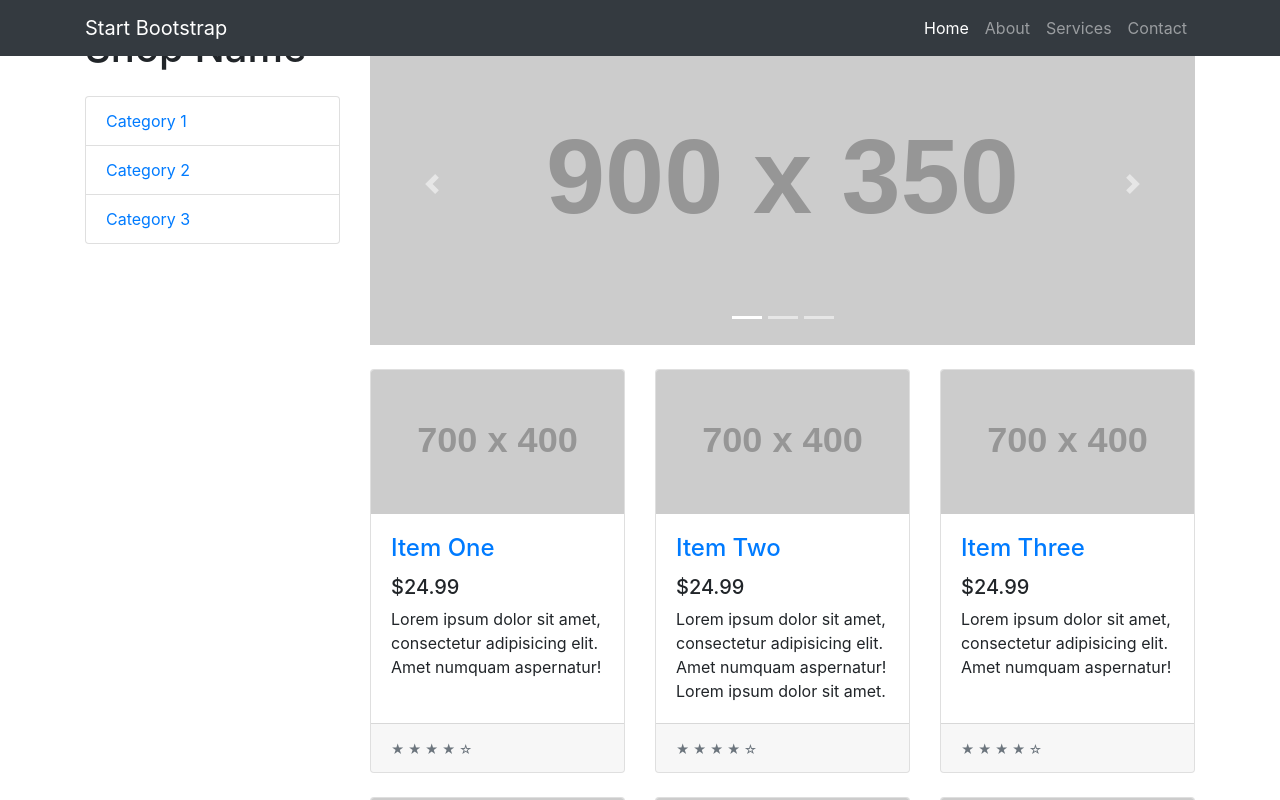
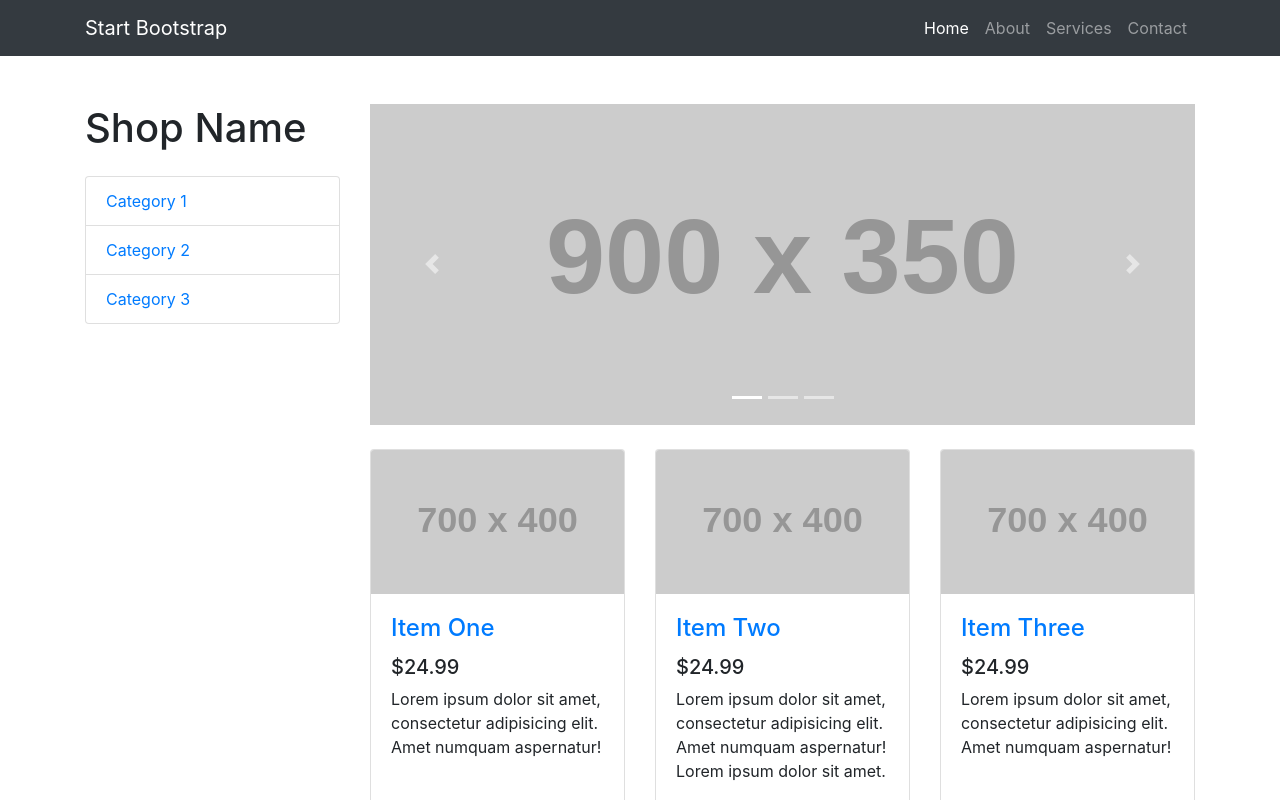
Before and after one commit to BuffaloRob/movie-app, a Next.js app: page / in a window 1280 px wide. Shown: the top 800 px of the page. Built offline with nearby package versions, Linux system fonts and the light colour scheme.

Commit message:
added inline styling

```diff
--- a/pages/index.js
+++ b/pages/index.js
@@ -17,7 +17,7 @@ const Home = () => (
     </Head>
 
     <Navbar />
-
+    <div className="home-page">
       <div className="container">
         <div className="row">
           <div className="col-lg-3">
@@ -31,8 +31,14 @@ const Home = () => (
           </div>
         </div>
       </div>
+    </div>
     <Footer />
-
+    <style jsx>{`
+      .home-page {
+        padding-top: 80px;
+      }
+    `}
+    </style>
   </div>
 )
 
```
Lines whose indentation alone changed are shown as unchanged.
